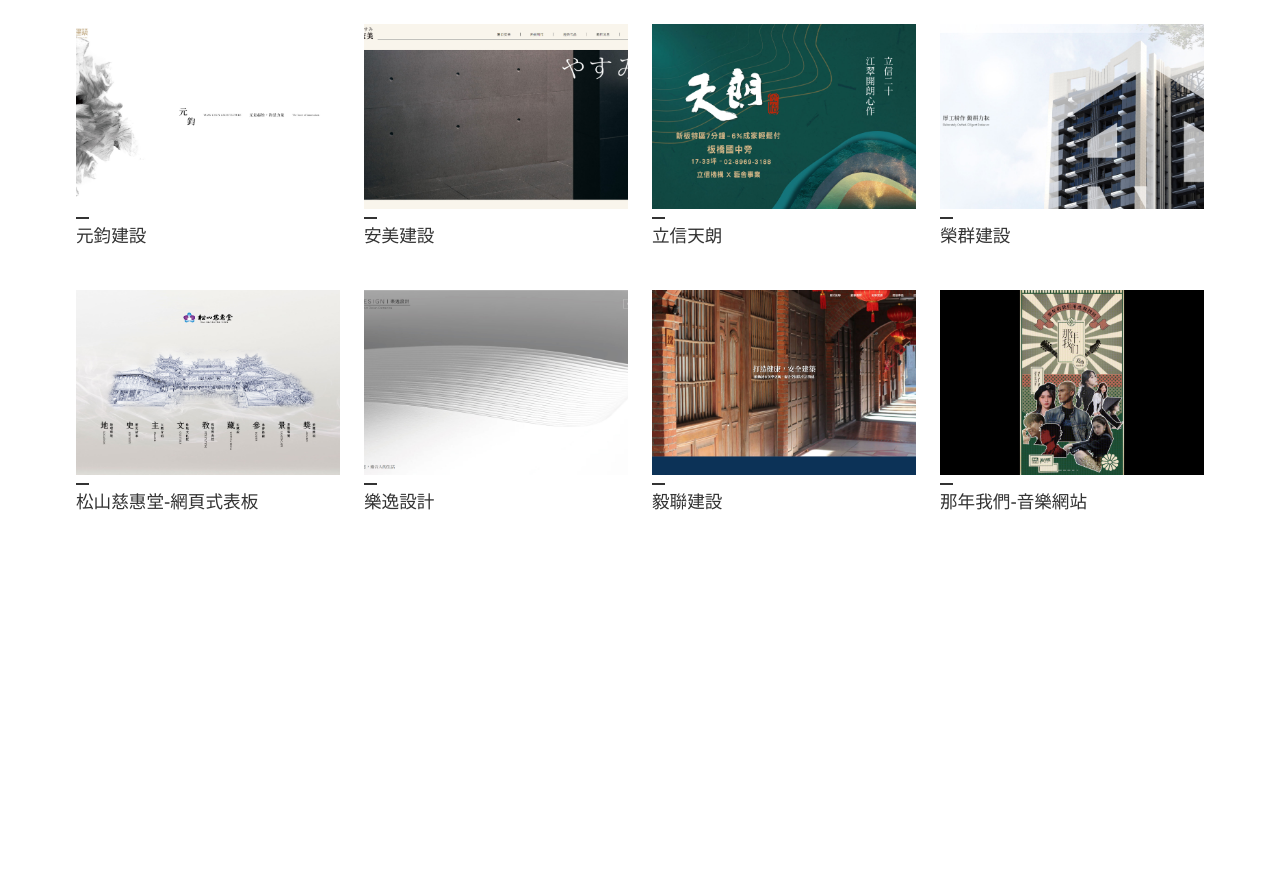
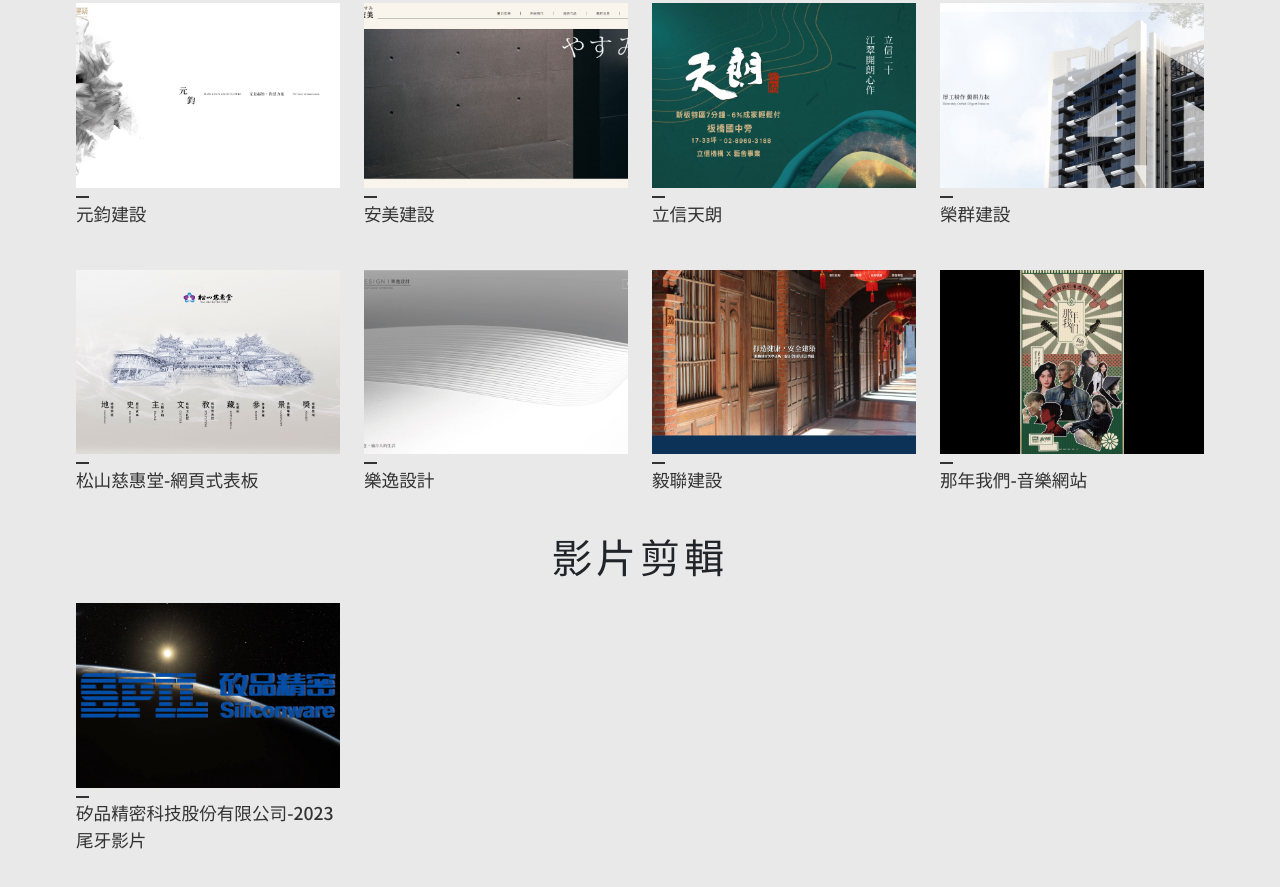
Before and after one commit to GingShan/MyWeb, a plain HTML site: page index.html in a window 1280 px wide. Shown: the part 2575-3462 px from the top of the page. Before the commit the page ends 3196 px from the top, so only its background shows below. Drawn offline with nearby package versions, Linux system fonts and the light colour scheme.

Commit message:
Add files via upload

```diff
--- a/css/index.css
+++ b/css/index.css
@@ -1,3 +1,7 @@
+.page02{
+    background-color: rgb(233, 233, 233);
+}
+
 .item{
     text-align: center;
     margin-bottom: 5%;
--- a/css/main.css
+++ b/css/main.css
@@ -193,7 +193,6 @@ section.page{
 section.page .pageBox{
     width: 90%;
     margin: 0 auto;
-    padding-top: 1%;
 }
 
 h1.title,h2.subtitle{
--- a/index.html
+++ b/index.html
@@ -251,6 +251,15 @@
                             <div class="CaseName">那年我們-音樂網站</div>
                         </a>
                     </div>
+                    <div class="col-12">
+                        <h1 class="title">影片剪輯</h1>
+                    </div>
+                    <div class="col-lg-3 col-6 item">
+                        <a href="https://youtu.be/_vAtELE_cmY?si=5wa2pBLomCRhuR0I" target="_blank">
+                            <div class="CaseImg" style="background-image: url(./images/project17.jpg);"></div>
+                            <div class="CaseName">矽品精密科技股份有限公司-2023尾牙影片</div>
+                        </a>
+                    </div>
                 </div>
             </div>
             <div class="container-fluid">
```
Also changed, not shown: images/project17.jpg (added).
